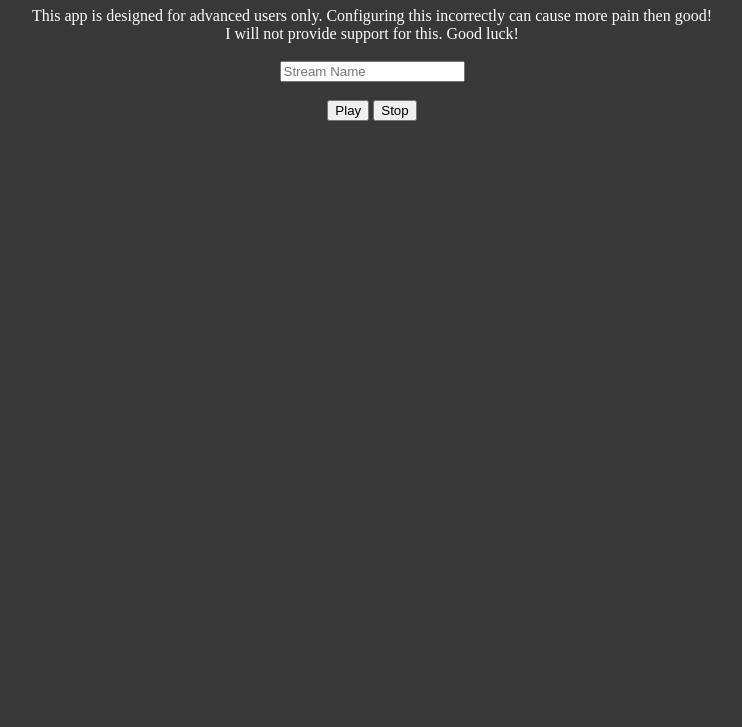
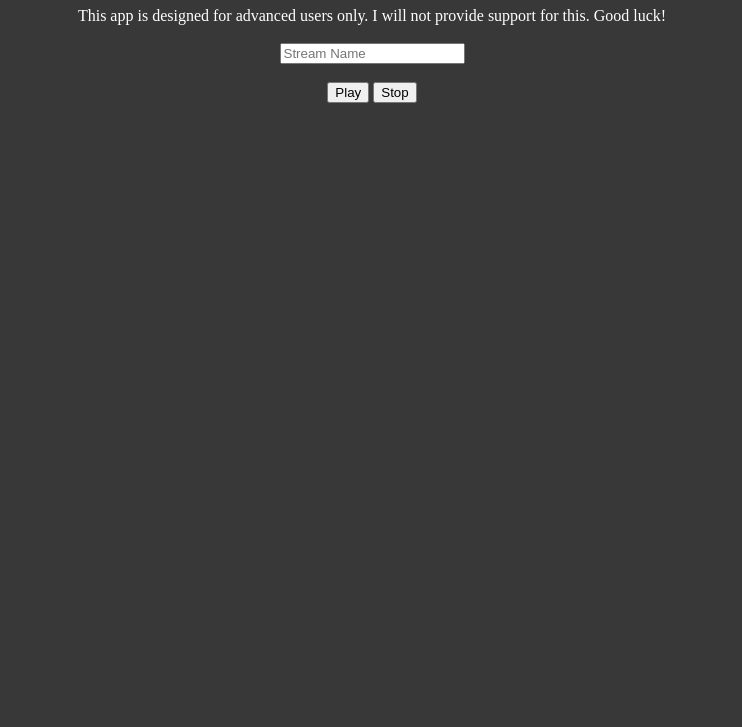
Before and after one commit to jazzy348/VRCDN-LowLatency-Player, an Electron app: page index.html in a window 1280 px wide. Shown: the part 73-800 px from the top of the page, without its empty margins (268-1010 px from the left). Drawn offline with Linux system fonts and the light colour scheme.

Commit message:
Updated wording

```diff
--- a/index.html
+++ b/index.html
@@ -18,8 +18,7 @@
     <title>VRCDN Low Latency Audio Player!</title>
   </head>
   <body>
-    <center><h1>WARNING!</h1>This app is designed for advanced users only. Configuring this incorrectly can cause more pain then good!<br>
-      I will not provide support for this. Good luck!<br><br>
+    <center><h1>WARNING!</h1>This app is designed for advanced users only. I will not provide support for this. Good luck!<br><br>
     <input id="rtspUrl" placeholder="Stream Name"/><br>  <br>
     <button id="openStream" type="button">Play</button> <button id="stopStream" type="button">Stop</button>
   </center>
```
